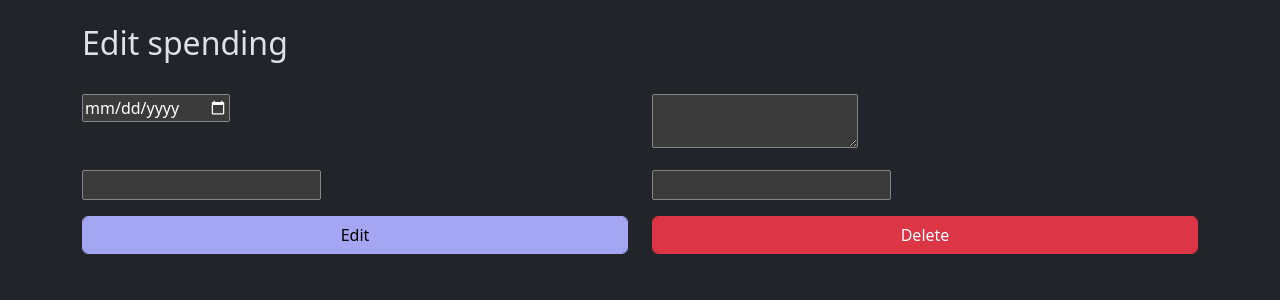
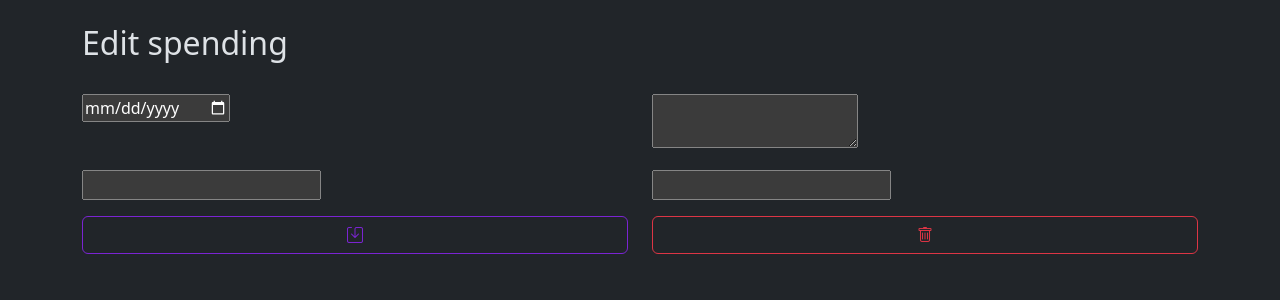
Before and after one commit to aBetschart/Spendings, a Django app: template SpendingsApp/templates/spending.html in a window 1280 px wide. Shown: the part 56-356 px from the top of the page. Run offline with Django 3.2, Linux system fonts and the light colour scheme; the template is opened without the code that fills it: most values are stand-ins (such as "Sample title", 1, 10 or a date in 2020); form fields are guessed from the names that the template uses; some libraries are stand-ins or nearby versions.

Commit message:
Added delete API function. Changed edit UI.
UI: Added bootstrap Icons. Used save and delete icons on edit page.

```diff
--- a/SpendingsApp/templates/base.html
+++ b/SpendingsApp/templates/base.html
@@ -9,6 +9,7 @@
     <!-- Bootstrap CSS -->
     {% load static %}
     <link rel="stylesheet" href="{% static '/css/main.min.css' %}">
+    <link rel="stylesheet" href="https://cdn.jsdelivr.net/npm/bootstrap-icons@1.11.3/font/bootstrap-icons.css">
 
     <!-- jQuery -->
     <script src="https://code.jquery.com/jquery-3.7.1.js" integrity="sha256-eKhayi8LEQwp4NKxN+CfCh+3qOVUtJn3QNZ0TciWLP4=" crossorigin="anonymous"></script>
--- a/SpendingsApp/templates/spending.html
+++ b/SpendingsApp/templates/spending.html
@@ -26,11 +26,17 @@
             </div>
         </div>
         <div class="row mb-3">
+
+
             <div class="col">
-                <button type="button" id="edit-spending-api-button" class="btn btn-secondary form-control">Edit</button>
+                <button id="edit-spending-api-button" type="button" class="btn btn-outline-primary form-control">
+                    <i class="bi bi-save"></i>
+                </button>
             </div>
             <div class="col">
-                <input type="submit" class="btn btn-danger form-control" name="delete-spending" value="Delete">
+                <button type="submit" name="delete-spending" class="btn btn-outline-danger form-control">
+                    <i class="bi bi-trash"></i>
+                </button>
             </div>
         </div>
     </form>
```
Also changed, not shown: SpendingsApp/views.py (+13 -0 lines).
